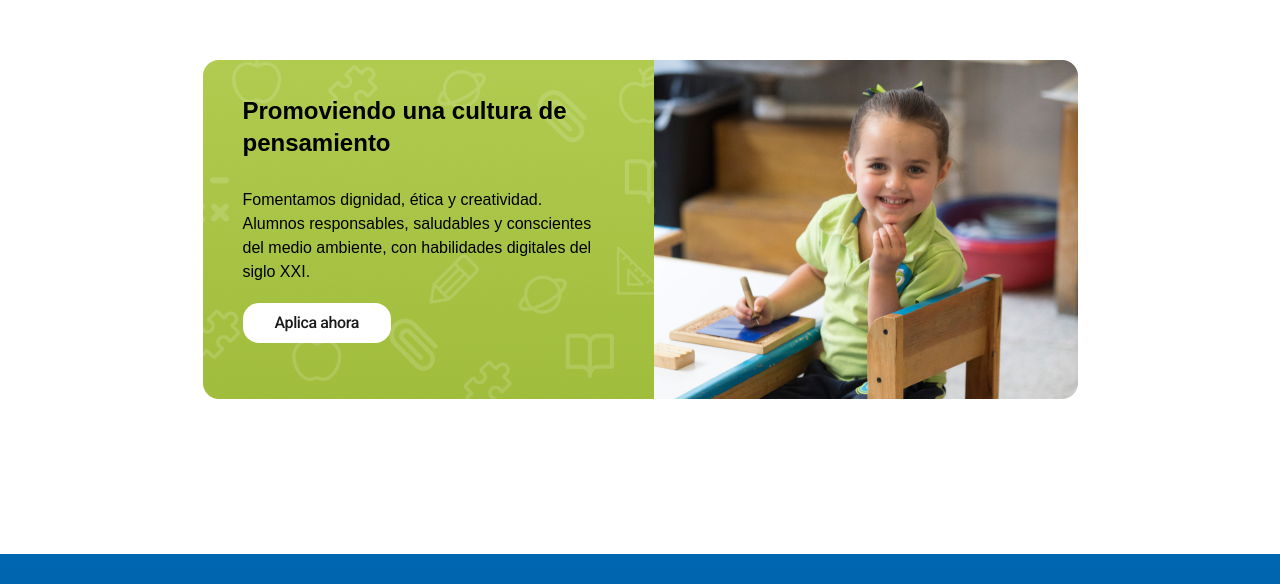
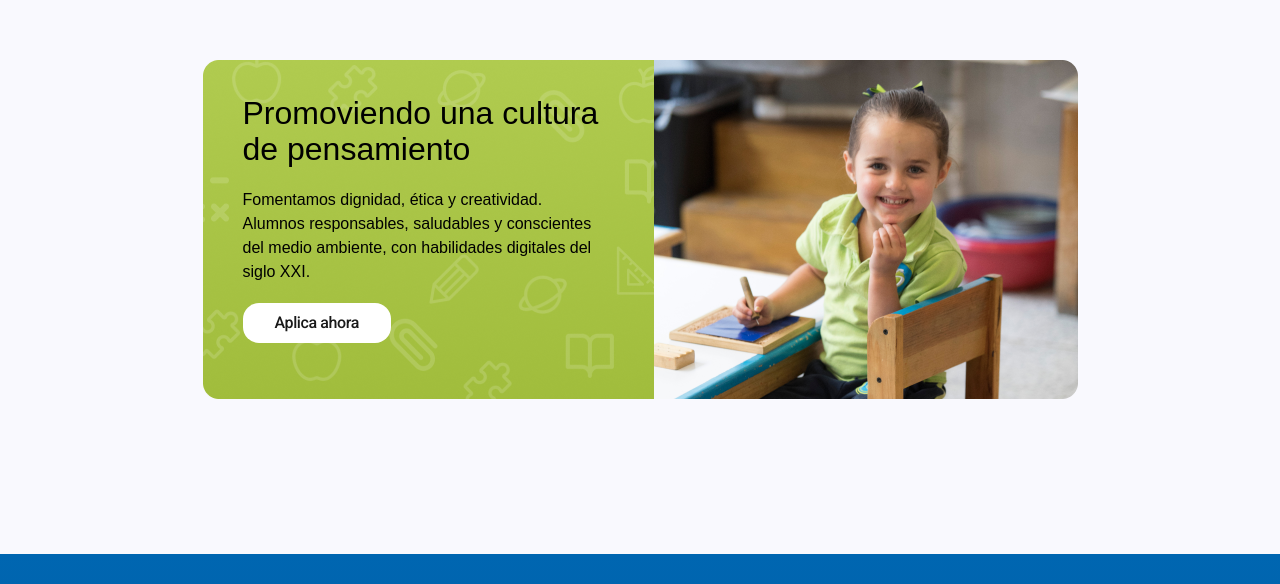
Before and after one commit to isabelrobleda/frontend-senda, a React (Vite) app: page / in a window 1280 px wide. Shown: the part 5896-6480 px from the top of the page. Built offline with nearby package versions, Linux system fonts and the light colour scheme; a web font is replaced by a local one.

Commit message:
cta changes in home

```diff
--- a/src/components/CTAApply.jsx
+++ b/src/components/CTAApply.jsx
@@ -5,7 +5,7 @@ import ImgMaternal from "../assets/CTAs/img-maternal.png";
 
 function CTAApply() {
   return (
-    <div className="relative md:h-[650px] w-full px-8 md:px-16 py-16 md:py-24 bg-white flex flex-col justify-center items-center gap-12">
+    <div className="relative md:h-[650px] w-full px-8 md:px-16 py-16 md:py-24 bg-[#f9f9fe] flex flex-col justify-center items-center gap-12">
       <div className="relative flex flex-col-reverse md:flex-row justify-start items-start">
         <div className="abolute flex flex-col justify-between">
         <img
@@ -13,8 +13,8 @@ function CTAApply() {
           alt="background green cta"
           className="relative z-0 md:rounded-none rounded-lg"
         />
-        <h3 className="absolute z-10 px-[40px] py-[35px] font-semibold font-pangea md:text-2xl text-base">
-          Promoviendo una cultura de <br /> pensamiento
+        <h3 className="absolute z-10 px-[40px] py-[35px] font-medium font-pangea md:text-[32px] text-base leading-9">
+          Promoviendo una cultura <br /> de pensamiento
         </h3>
         <p className="absolute z-10 md:mt-32 mt-24 px-[40px] font-light md:w-1/2 text-xs md:text-base">
           Fomentamos dignidad, ética y creatividad. Alumnos responsables,
```
